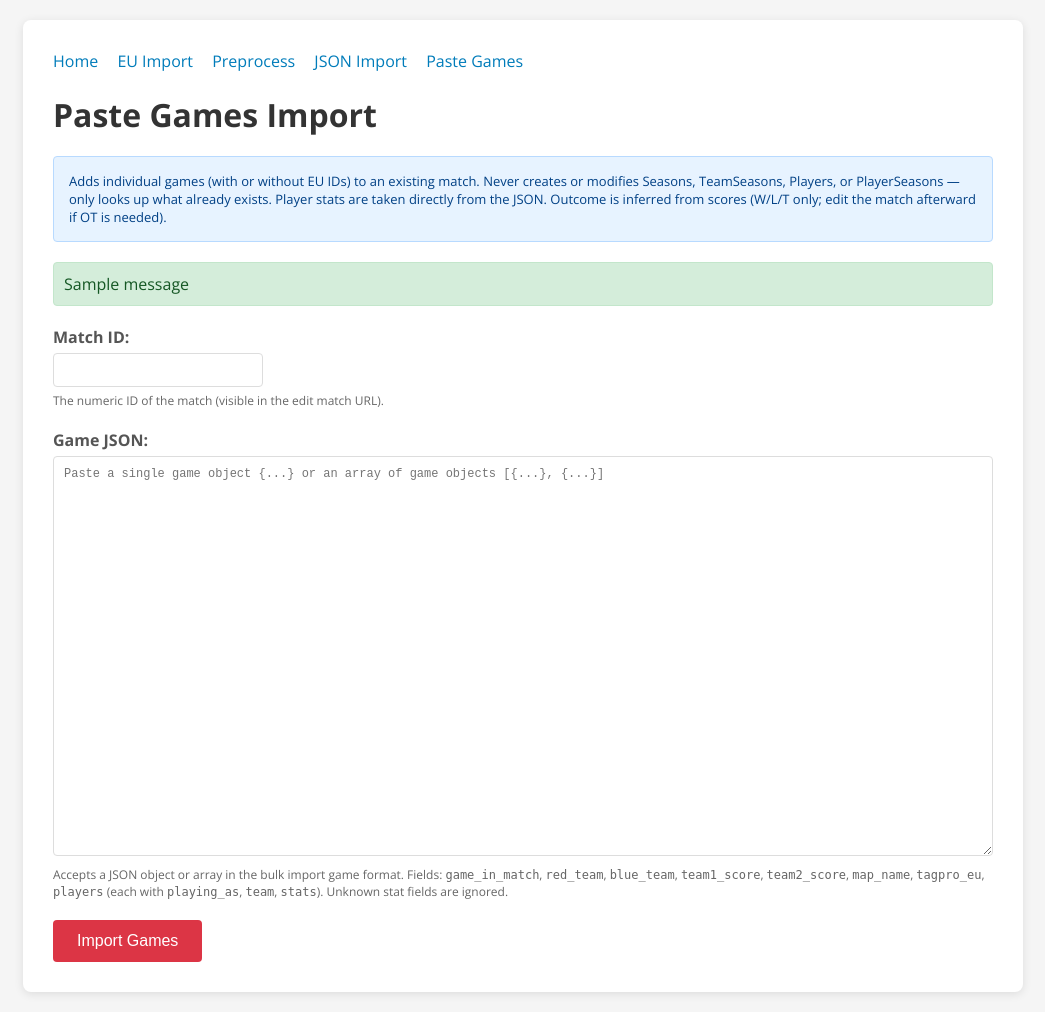
After one commit to Tumblewood/tagpro-reference, a Django app: page /import/paste-games/ in a window 1280 px wide. The commit adds this page. Shown: the whole page, without its empty margins (117-1162 px from the left). Run offline with Django 5.2, Linux system fonts and the light colour scheme; a user stored in the database is signed in; tables that the repository leaves empty hold one stand-in row (values such as "Sample post"); one stand-in notice (Sample message) is shown; parts of the project's set-up code (start-up, migrations or seed data) failed here and were passed over.

Commit message:
better editing

```diff
--- /dev/null
+++ b/reference/templates/reference/paste_games.html
@@ -0,0 +1,154 @@
+<!DOCTYPE html>
+<html lang="en">
+<head>
+    <meta charset="UTF-8">
+    <meta name="viewport" content="width=device-width, initial-scale=1.0">
+    <title>Paste Games Import - TagPro Reference</title>
+    <link rel="preconnect" href="https://fonts.googleapis.com">
+    <link rel="preconnect" href="https://fonts.gstatic.com" crossorigin>
+    <link href="https://fonts.googleapis.com/css2?family=Open+Sans:wght@400;600;700&display=swap" rel="stylesheet">
+    <style>
+        body {
+            font-family: 'Open Sans', Arial, sans-serif;
+            max-width: 1000px;
+            margin: 0 auto;
+            padding: 20px;
+            background-color: #f5f5f5;
+        }
+        .container {
+            background: white;
+            padding: 30px;
+            border-radius: 8px;
+            box-shadow: 0 2px 10px rgba(0,0,0,0.1);
+        }
+        h1 { color: #333; margin-bottom: 20px; }
+        .form-group { margin-bottom: 20px; }
+        label {
+            display: block;
+            margin-bottom: 5px;
+            font-weight: bold;
+            color: #555;
+        }
+        input[type="number"] {
+            padding: 8px;
+            border: 1px solid #ddd;
+            border-radius: 4px;
+            font-size: 14px;
+            width: 12rem;
+        }
+        textarea {
+            width: 100%;
+            padding: 10px;
+            border: 1px solid #ddd;
+            border-radius: 4px;
+            font-size: 12px;
+            font-family: 'Courier New', monospace;
+            min-height: 400px;
+            resize: vertical;
+            box-sizing: border-box;
+        }
+        button {
+            background-color: #dc3545;
+            color: white;
+            padding: 12px 24px;
+            border: none;
+            border-radius: 4px;
+            font-size: 16px;
+            cursor: pointer;
+        }
+        button:hover { background-color: #c82333; }
+        .messages { margin-bottom: 20px; }
+        .message {
+            padding: 10px;
+            border-radius: 4px;
+            margin-bottom: 10px;
+        }
+        .message.error   { background-color: #f8d7da; border: 1px solid #f5c6cb; color: #721c24; }
+        .message.success { background-color: #d4edda; border: 1px solid #c3e6cb; color: #155724; }
+        .message.warning { background-color: #fff3cd; border: 1px solid #ffeaa7; color: #856404; }
+        .help-text { font-size: 12px; color: #666; margin-top: 5px; }
+        .nav-links { margin-bottom: 20px; }
+        .nav-links a { color: #007cba; text-decoration: none; margin-right: 15px; }
+        .nav-links a:hover { text-decoration: underline; }
+        .info {
+            background-color: #e7f3ff;
+            border: 1px solid #b8daff;
+            color: #004085;
+            padding: 15px;
+            border-radius: 4px;
+            margin-bottom: 20px;
+            font-size: 13px;
+        }
+        .match-result {
+            background-color: #d4edda;
+            border: 1px solid #c3e6cb;
+            color: #155724;
+            padding: 10px 15px;
+            border-radius: 4px;
+            margin-bottom: 20px;
+            font-size: 13px;
+        }
+    </style>
+</head>
+<body>
+    <div class="container">
+        <div class="nav-links">
+            <a href="{% url 'homepage' %}">Home</a>
+            <a href="{% url 'import_data' %}">EU Import</a>
+            <a href="{% url 'preprocess_eu_links' %}">Preprocess</a>
+            <a href="{% url 'import_from_json' %}">JSON Import</a>
+            <a href="{% url 'paste_games_import' %}">Paste Games</a>
+        </div>
+
+        <h1>Paste Games Import</h1>
+
+        <div class="info">
+            Adds individual games (with or without EU IDs) to an existing match.
+            Never creates or modifies Seasons, TeamSeasons, Players, or PlayerSeasons —
+            only looks up what already exists. Player stats are taken directly from the JSON.
+            Outcome is inferred from scores (W/L/T only; edit the match afterward if OT is needed).
+        </div>
+
+        {% if messages %}
+        <div class="messages">
+            {% for message in messages %}
+                <div class="message {{ message.tags }}">{{ message }}</div>
+            {% endfor %}
+        </div>
+        {% endif %}
+
+        {% if match %}
+        <div class="match-result">
+            Imported into: <strong>{{ match }}</strong>
+            — <a href="{% url 'edit_match' match.id %}">Edit match</a>
+            | <a href="{% url 'match_view' match.id %}">View match</a>
+        </div>
+        {% endif %}
+
+        <form method="post">
+            {% csrf_token %}
+
+            <div class="form-group">
+                <label for="match_id">Match ID:</label>
+                <input type="number" id="match_id" name="match_id" value="{{ request.POST.match_id }}" required>
+                <div class="help-text">The numeric ID of the match (visible in the edit match URL).</div>
+            </div>
+
+            <div class="form-group">
+                <label for="games_json">Game JSON:</label>
+                <textarea id="games_json" name="games_json" placeholder='Paste a single game object {...} or an array of game objects [{...}, {...}]' required></textarea>
+                <div class="help-text">
+                    Accepts a JSON object or array in the bulk import game format.
+                    Fields: <code>game_in_match</code>, <code>red_team</code>, <code>blue_team</code>,
+                    <code>team1_score</code>, <code>team2_score</code>, <code>map_name</code>,
+                    <code>tagpro_eu</code>, <code>players</code> (each with <code>playing_as</code>,
+                    <code>team</code>, <code>stats</code>).
+                    Unknown stat fields are ignored.
+                </div>
+            </div>
+
+            <button type="submit">Import Games</button>
+        </form>
+    </div>
+</body>
+</html>
--- a/reference/urls.py
+++ b/reference/urls.py
@@ -60,6 +60,7 @@ urlpatterns = [
     path("import/recent-games/", views.recent_league_games, name="recent_league_games"),
     path("import/preprocess/", views.preprocess_eu_links, name="preprocess_eu_links"),
     path("import/json/", views.import_from_json, name="import_from_json"),
+    path("import/paste-games/", views.paste_games_import, name="paste_games_import"),
     path("edit/rosters/<int:season_id>/", views.edit_rosters, name="edit_rosters"),
     path(
         "edit/rosters/<str:season_name>/",
--- a/reference/views.py
+++ b/reference/views.py
@@ -40,6 +40,7 @@ from reference.utils.stat_collection import (
     infer_playoff_series,
     process_game_stats,
     reprocess_match,
+    STAT_FIELDS,
 )
 from reference.utils.data_correction import merge_players, merge_player_seasons
 from reference.models import (
@@ -57,6 +58,7 @@ from reference.models import (
     AwardReceived,
     Transaction,
     PlayerRegulationStats,
+    PlayerStats,
 )
 
 
@@ -1155,9 +1157,13 @@ def career_leaders(req):
     """Career legacy point leaders using 3-norm aggregation."""
     from collections import defaultdict
 
-    # All player-seasons with positive legacy points
+    # All MLTP player-seasons with positive legacy points
     all_ps = list(
-        PlayerSeason.objects.filter(legacy_points__isnull=False, legacy_points__gt=0)
+        PlayerSeason.objects.filter(
+            legacy_points__isnull=False,
+            legacy_points__gt=0,
+            season__league__abbr="MLTP",
+        )
         .select_related("player", "season__league", "team")
     )
 
@@ -1202,10 +1208,11 @@ def career_leaders(req):
         .annotate(ct=Count("id"))
     }
 
-    # Awards for top-100 players
+    # Awards for top-100 players (MLTP seasons only)
     awards_qs = AwardReceived.objects.filter(
         player_id__in=top_100_player_ids,
         award__legacy_value__isnull=False,
+        season__league__abbr="MLTP",
     ).select_related("award")
 
     mvb_map = defaultdict(lambda: [0, 0, 0])  # [gold, silver, bronze]
@@ -1222,11 +1229,11 @@ def career_leaders(req):
             elif ar.placement == 3:
                 mvb_map[pid][2] += 1
 
-    # Super Ball W-L: find championship series per season from eligible leagues
+    # Super Ball W-L: find championship series per MLTP season
     champ_winner_team_ids = set()
     champ_finalist_team_ids = set()
     all_series = list(
-        PlayoffSeries.objects.filter(match__season__league__legacy_weight__gt=0)
+        PlayoffSeries.objects.filter(match__season__league__abbr="MLTP")
         .select_related("match", "winner")
     )
     season_series_map = defaultdict(list)
@@ -1254,9 +1261,12 @@ def career_leaders(req):
         champ_winner_team_ids.add(winner)
         champ_finalist_team_ids.add(loser)
 
-    # Map top-100 players to their Super Ball results across all their seasons
+    # Map top-100 players to their Super Ball results across their MLTP seasons
     top_100_ps = list(
-        PlayerSeason.objects.filter(player_id__in=top_100_player_ids)
+        PlayerSeason.objects.filter(
+            player_id__in=top_100_player_ids,
+            season__league__abbr="MLTP",
+        )
         .only("player_id", "team_id")
     )
     sb_w_map = defaultdict(int)
@@ -1960,6 +1970,141 @@ def import_from_json(request):
             return render(request, "reference/import_json.html")
 
 
+@data_entry_required(allow_new_data_only=True)
+@transaction.atomic
+def paste_games_import(request):
+    """Import individual games from pasted JSON into an existing match.
+
+    Accepts a list of game objects (or a single object) in the same format
+    used by the bulk JSON import, but only creates Games/PlayerGameLogs/Stats —
+    it never creates or modifies Seasons, TeamSeasons, Players, or PlayerSeasons.
+    """
+    template = "reference/paste_games.html"
+
+    if request.method == "GET":
+        return render(request, template)
+
+    match_id_str = request.POST.get("match_id", "").strip()
+    games_json_str = request.POST.get("games_json", "").strip()
+
+    if not match_id_str or not games_json_str:
+        messages.error(request, "Both match ID and game JSON are required.")
+        return render(request, template)
+
+    try:
+        match = Match.objects.select_related("season", "team1", "team2").get(id=int(match_id_str))
+    except (Match.DoesNotExist, ValueError):
+        messages.error(request, f"Match '{match_id_str}' not found.")
+        return render(request, template)
+
+    try:
+        games_data = json.loads(games_json_str)
+        if isinstance(games_data, dict):
+            games_data = [games_data]
+    except json.JSONDecodeError as e:
+        messages.error(request, f"Invalid JSON: {e}")
+        return render(request, template)
+
+    season = match.season
+    is_regular_season = match.week.startswith("Week")
+    stat_field_set = set(STAT_FIELDS)
+
+    player_seasons_by_name = {
+        ps.playing_as: ps
+        for ps in PlayerSeason.objects.filter(season=season)
+    }
+    teams_by_name = {
+        match.team1.name: match.team1,
+        match.team2.name: match.team2,
+    }
+
+    created = 0
+    skipped = 0
+    warnings = []
+
+    for game_data in games_data:
+        gim = game_data.get("game_in_match")
+
+        if Game.objects.filter(match=match, game_in_match=gim).exists():
+            skipped += 1
+            continue
+
+        red_team = teams_by_name.get(game_data.get("red_team", ""))
+        blue_team = teams_by_name.get(game_data.get("blue_team", ""))
+
+        if not red_team:
+            warnings.append(f"{gim}: red team '{game_data.get('red_team')}' not found in match.")
+            continue
+        if not blue_team:
+            warnings.append(f"{gim}: blue team '{game_data.get('blue_team')}' not found in match.")
+            continue
+
+        team1_score = game_data.get("team1_score") or 0
+        team2_score = game_data.get("team2_score") or 0
+
+        if team1_score > team2_score:
+            outcome = "W"
+        elif team2_score > team1_score:
+            outcome = "L"
+        else:
+            outcome = "T"
+
+        t1_sp, t2_sp = _compute_standing_points(outcome, is_regular_season, gim)
+
+        game = Game.objects.create(
+            match=match,
+            red_team=red_team,
+            blue_team=blue_team,
+            team1_score=team1_score,
+            team2_score=team2_score,
+            map_name=game_data.get("map_name"),
+            map_id=game_data.get("map_id"),
+            game_in_match=gim,
+            tagpro_eu=game_data.get("tagpro_eu"),
+            outcome=outcome,
+            team1_standing_points=t1_sp,
+            team2_standing_points=t2_sp,
+        )
+
+        for player_data in game_data.get("players", []):
+            playing_as = player_data.get("playing_as") or player_data.get("player_season")
+            team = teams_by_name.get(player_data.get("team", ""))
+            ps = player_seasons_by_name.get(playing_as)
+
+            if not ps:
+                warnings.append(f"{gim}: '{playing_as}' has no PlayerSeason in {season.name}.")
+                continue
+            if not team:
+                warnings.append(f"{gim}: team '{player_data.get('team')}' not found for '{playing_as}'.")
+                continue
+
+            pgl = PlayerGameLog.objects.create(
+                game=game,
+                player_season=ps,
+                playing_as=playing_as,
+                team=team,
+            )
+
+            raw_stats = player_data.get("stats", {})
+            stat_values = {field: raw_stats.get(field) or 0 for field in STAT_FIELDS if field in stat_field_set}
+            PlayerStats.objects.create(player_gamelog=pgl, **stat_values)
+            PlayerRegulationStats.objects.create(player_gamelog=pgl, **stat_values)
+
+        created += 1
+
+    update_standings(season)
+    infer_playoff_series(season)
+    calculate_scar(season)
+
+    summary = f"{created} game(s) created, {skipped} already existed."
+    if warnings:
+        messages.warning(request, summary + " Warnings: " + " | ".join(warnings))
+    else:
+        messages.success(request, summary)
+
+    return render(request, template, {"match": match})
+
+
 @data_entry_required(season_param="season_id")
 def edit_rosters_by_name(request, season_name):
     """Edit rosters view by season name."""
```
Also changed, not shown: reference/admin.py (+85 -2 lines), reference/templates/reference/career_leaders.html (+6 -6 lines), reference/utils/data_correction.py (+6 -2 lines), transactions_import/transactions.csv (+44 -44 lines).
